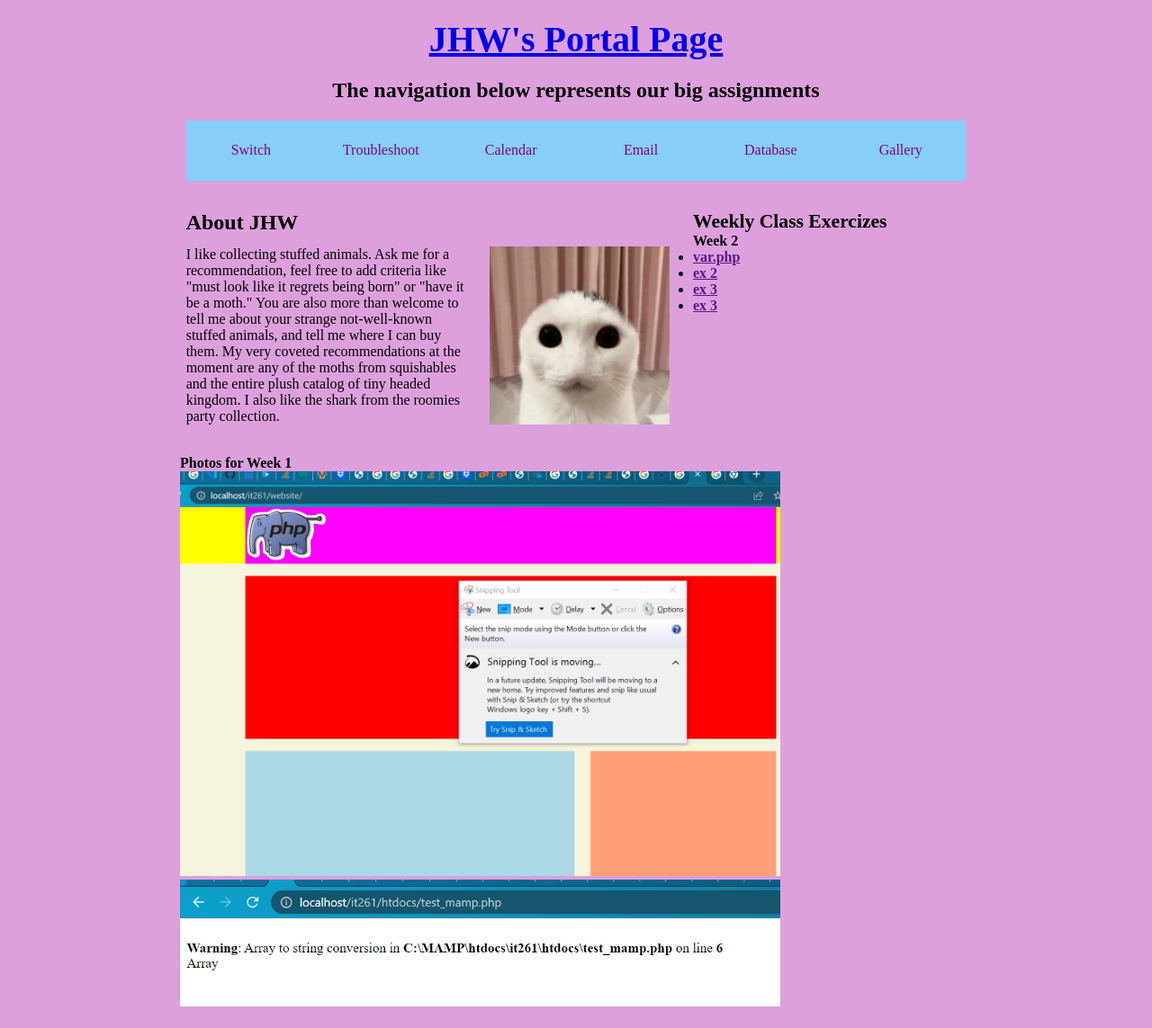
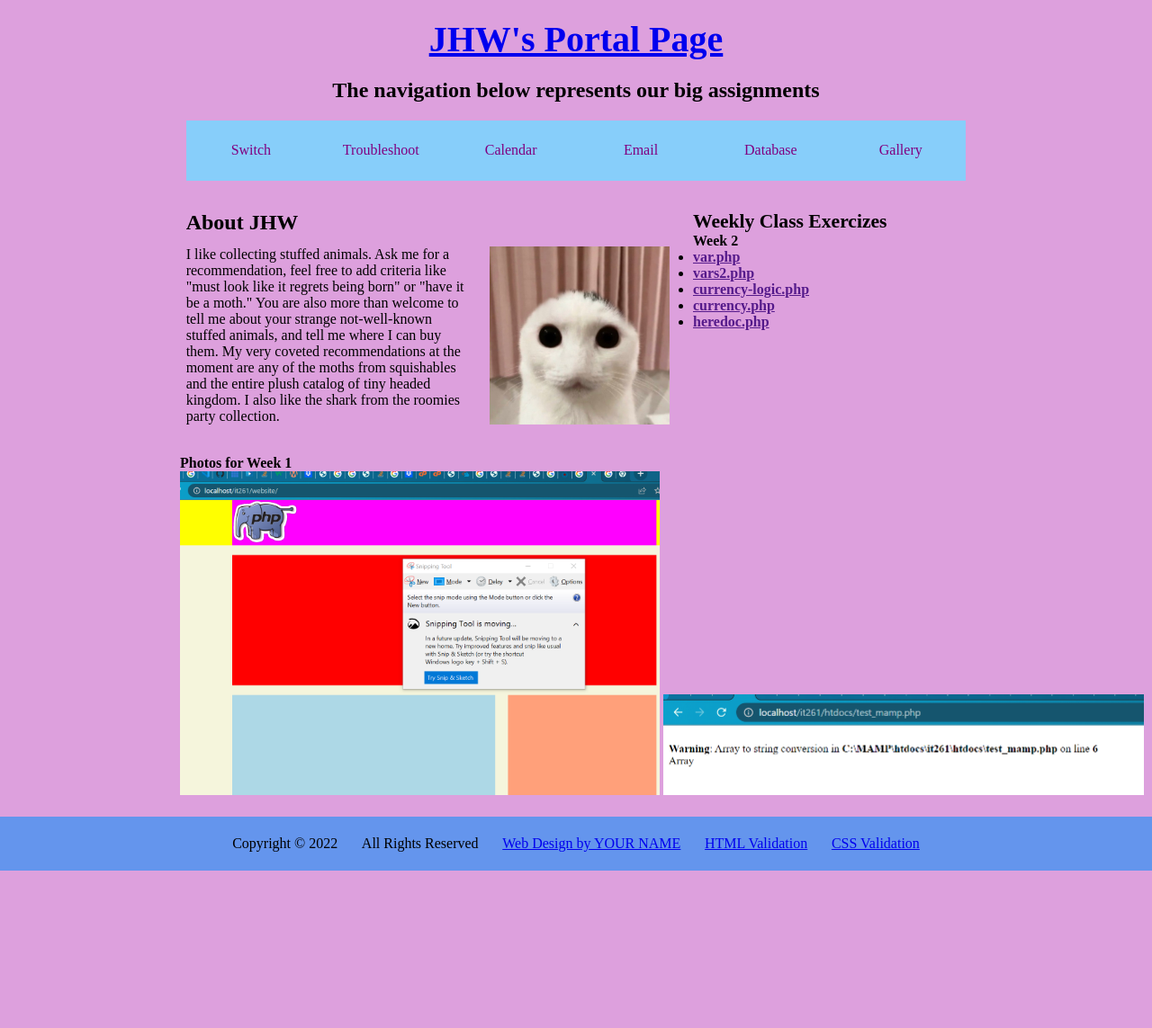
Before and after one commit to TheMoinator22/it261, a PHP site: page / in a window 1280 px wide. Shown: the whole page at 90% size. After the commit the page ends 968 px from the top, so only its background shows below. Run offline with PHP 8.4, Linux system fonts and the light colour scheme.

Commit message:
finishing portal page

```diff
--- a/index.php
+++ b/index.php
@@ -98,15 +98,19 @@
                 </li>
 
                 <li>
-                    <a href="">ex 2</a>
+                    <a href="">vars2.php</a>
                 </li>
 
                 <li>
-                    <a href="">ex 3</a>
+                    <a href="">currency-logic.php</a>
                 </li>
 
                 <li>
-                    <a href="">ex 3</a>
+                    <a href="">currency.php</a>
+                </li>
+
+                <li>
+                    <a href="">heredoc.php</a>
                 </li>
             </ul>
 
@@ -120,6 +124,25 @@
         <img src="website/images/code_01082023_1.png" alt="My MAMP localhost showing my website">
         <img src="website/images/code_01082023_2.png" alt="MAMP showing an error">
     </div>
+    <!-- end photos -->
+
+
+    <footer>
+        <ul>
+            <li>Copyright &copy;
+                2022
+            </li>
+            <li>All Rights Reserved</li>
+            <li><a href="../index.php">Web Design by YOUR NAME</a></li>
+            <li><a id="html-checker" href="#">HTML Validation</a></li>
+            <li><a id="css-checker" href="#">CSS Validation</a></li>
+        </ul>
+
+        <script>
+            document.getElementById("html-checker").setAttribute("href","https://validator.w3.org/nu/?doc=" + location.href);
+            document.getElementById("css-checker").setAttribute("href","https://jigsaw.w3.org/css-validator/validator?uri=" + location.href);
+        </script>
+    </footer>
 
 </body>
 </html>
--- a/website/css/portalstyles.css
+++ b/website/css/portalstyles.css
@@ -71,7 +71,7 @@ main h2 {
 
 img {
     clear: both;
-    width: 500pt;
+    width: 400pt;
 }
 
 
@@ -80,6 +80,27 @@ img {
     margin-bottom: 15pt;
     padding-top: 25pt;
     clear: both;
+}
+
+
+footer {
+    height: 45pt;
+    line-height: 45pt;
+    background: cornflowerblue;
+    clear: both;
+}
+
+
+footer ul {
+    display: flex;
+    justify-content: center;
+    list-style-type: none;
+}
+
+
+footer li {
+    justify-content: center;
+    margin: 0 10pt;
 }
 
 /* typography */
```
